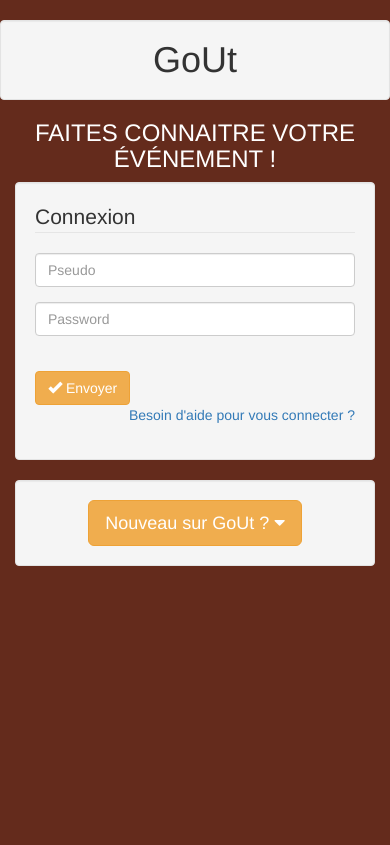
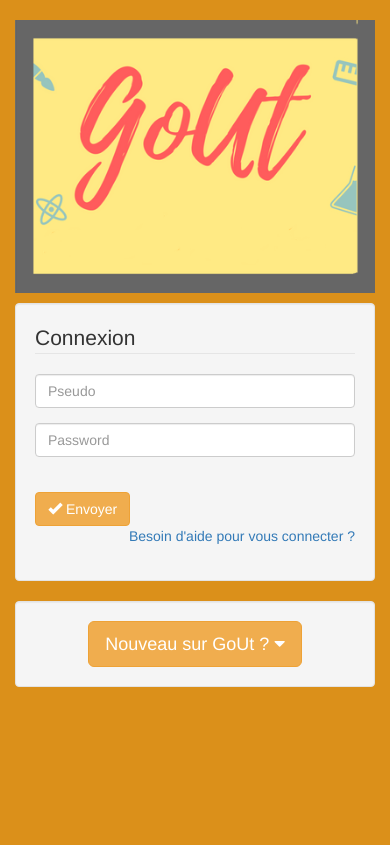
Before and after one commit to a-favier/GoUtWeb, a PHP site: page / in a window 390 px wide. Run offline with PHP 8.4, Linux system fonts and the light colour scheme.

Commit message:
Ajout de banière en responsive

```diff
--- a/index.php
+++ b/index.php
@@ -21,9 +21,12 @@
 <body class="container-fluid">
 
     <!--Titre-->
-    <div class="row text-center">
-        <h1 class="well">GoUt</h1>
-        <h3 class="text-uppercase">faites connaitre votre événement !</h3>
+    <div class="text-center">
+        <a href="#">
+            <h1>
+                <img src="img/gout-lg.png" class="hidden-sm hidden-xs" alt="GoUt"><img src="img/gout-sm.png" class="hidden-lg hidden-md" alt="GoUt">
+            </h1>
+        </a>
     </div>
 
     <!--Connexion-->
--- a/pages/settings.php
+++ b/pages/settings.php
@@ -2,9 +2,9 @@
 require('../frame/top.php');
 $me = $_SESSION['me'];
 ?>
-<div class="container-fluid well">
+<div class="container-fluid well col-lg-offset-2 col-lg-8 col-sm-offset-1 col-sm-10 col-xs-12 table-responsive">
     <h1 class="text-center">Informations personnelles</h1>
-    <table class="table table-bordered table-striped table-condensed table-responsive">
+    <table class="table table-bordered table-striped table-condensed">
         <thead>
         <tr>
             <th width="20%" class="text-center">Libel</th>
--- a/styles/s_global.css
+++ b/styles/s_global.css
@@ -1,5 +1,5 @@
 body{
-    background-color: #642b1c;
+    background-color: #DB901A;
 }
 
 .href-danger{
@@ -26,3 +26,7 @@
     font-size: 15px;
     border-radius: 4px;
 }
+
+.strong{
+    font-weight: bold;
+}
--- a/styles/s_index.css
+++ b/styles/s_index.css
@@ -1,15 +1,11 @@
 body{
-    background-color: #642b1c;
+    background-color: #DB901A;
 }
 
 html {
     height: 100.1%;
 }
 
-form{
-
+img{
+    max-width: 100%;
 }
-
-h3{
-    color: white;
-}
```
Also changed, not shown: pages/aideConnexion.php (+5 -2 lines), pages/event.php (+14 -14 lines), traitement/create.php (+13 -3 lines), img/gout-lg.png (added), img/gout-sm.png (added).
